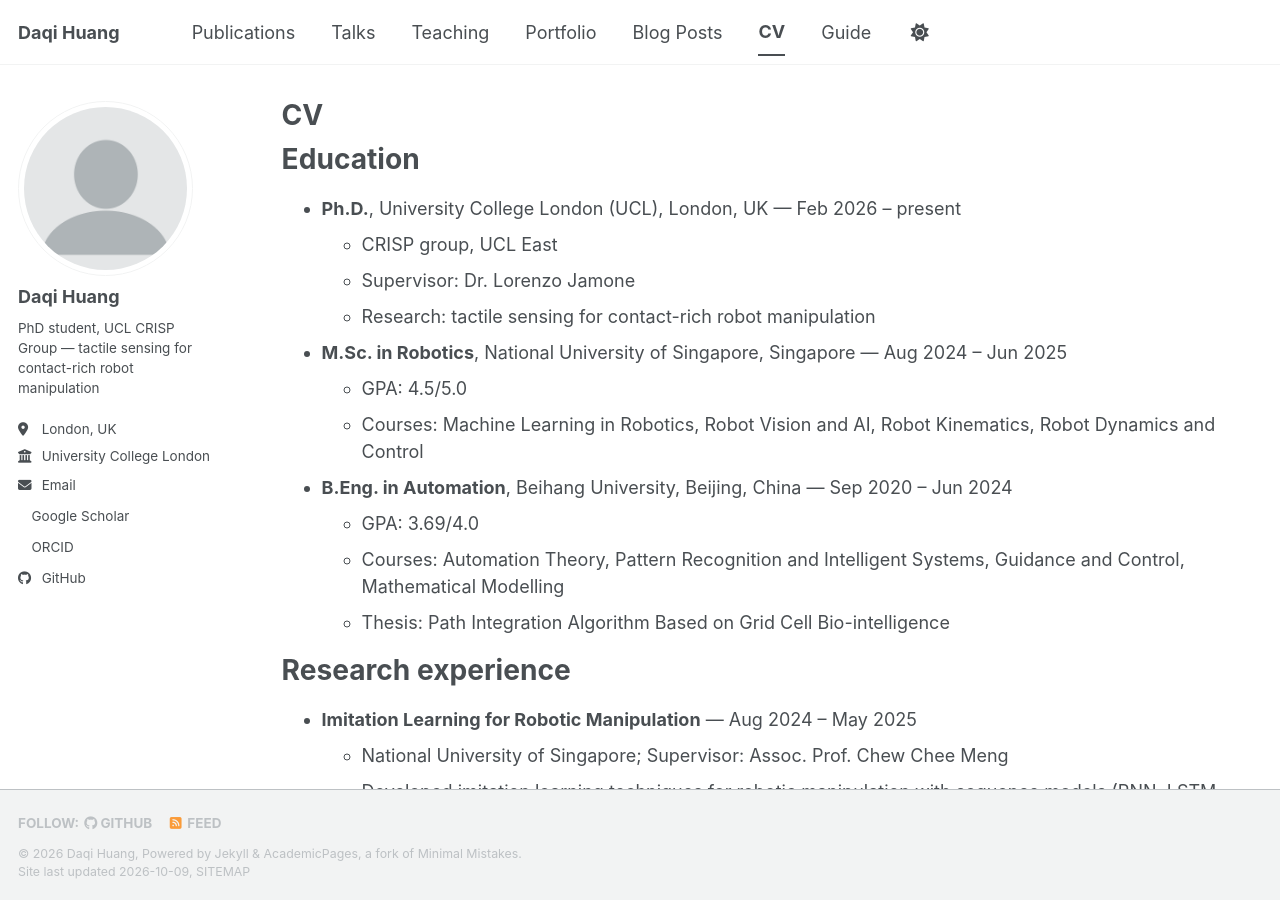
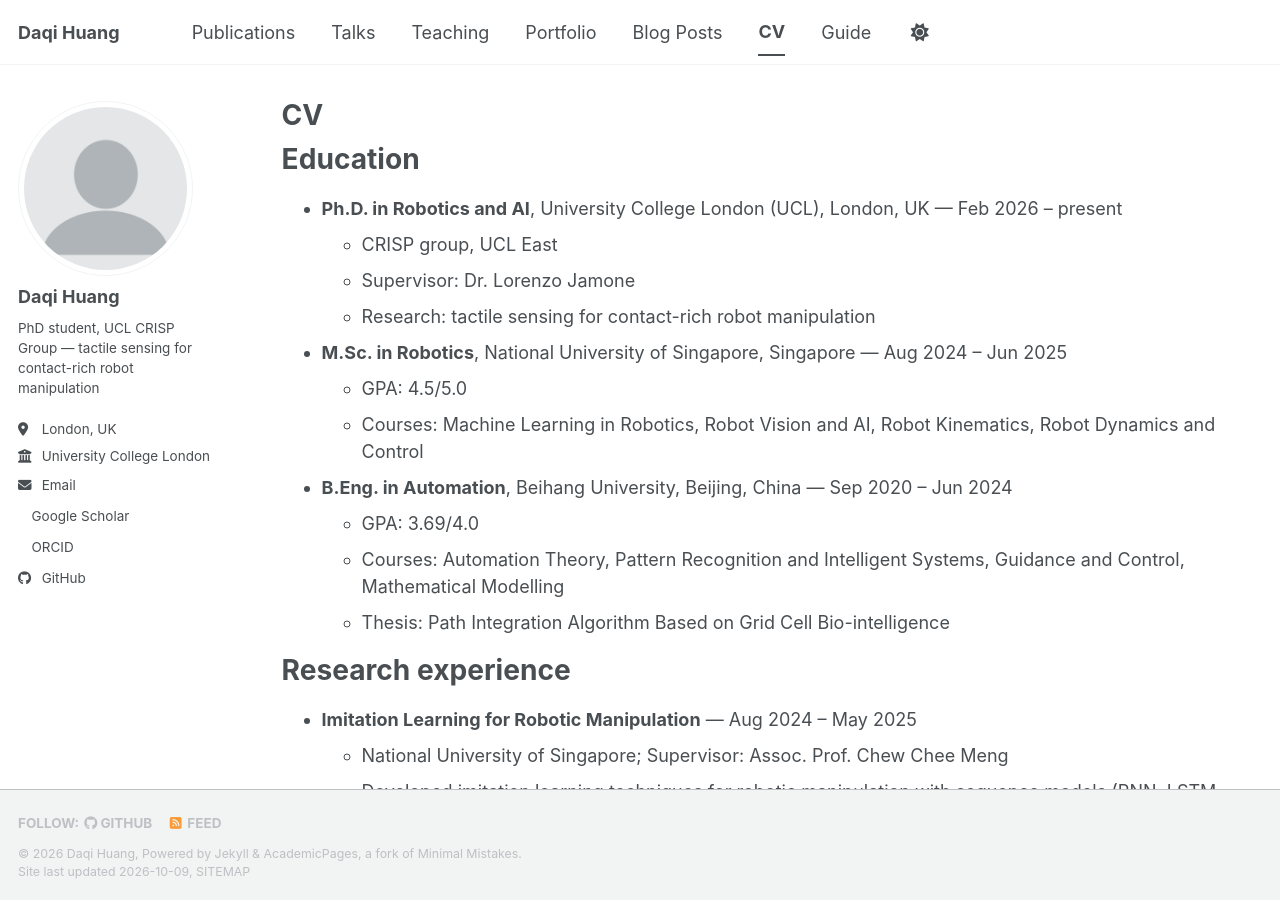
Before and after one commit to dqhuangnus/dqhuangnus.github.io, a Jekyll site: the page built from _pages/cv.md, in a window 1280 px wide and 900 px high. Built offline with Jekyll 4.4.1, drawn with Linux system fonts in a browser that asks for light colours; a style sheet for code colours, icons or effects is not loaded.

Commit message:
Add PhD programme name to CV

```diff
--- a/_pages/cv.md
+++ b/_pages/cv.md
@@ -11,7 +11,7 @@ redirect_from:
 
 Education
 ======
-* **Ph.D.**, University College London (UCL), London, UK &mdash; Feb 2026 &ndash; present
+* **Ph.D. in Robotics and AI**, University College London (UCL), London, UK &mdash; Feb 2026 &ndash; present
   * CRISP group, UCL East
   * Supervisor: Dr. Lorenzo Jamone
   * Research: tactile sensing for contact-rich robot manipulation
```
